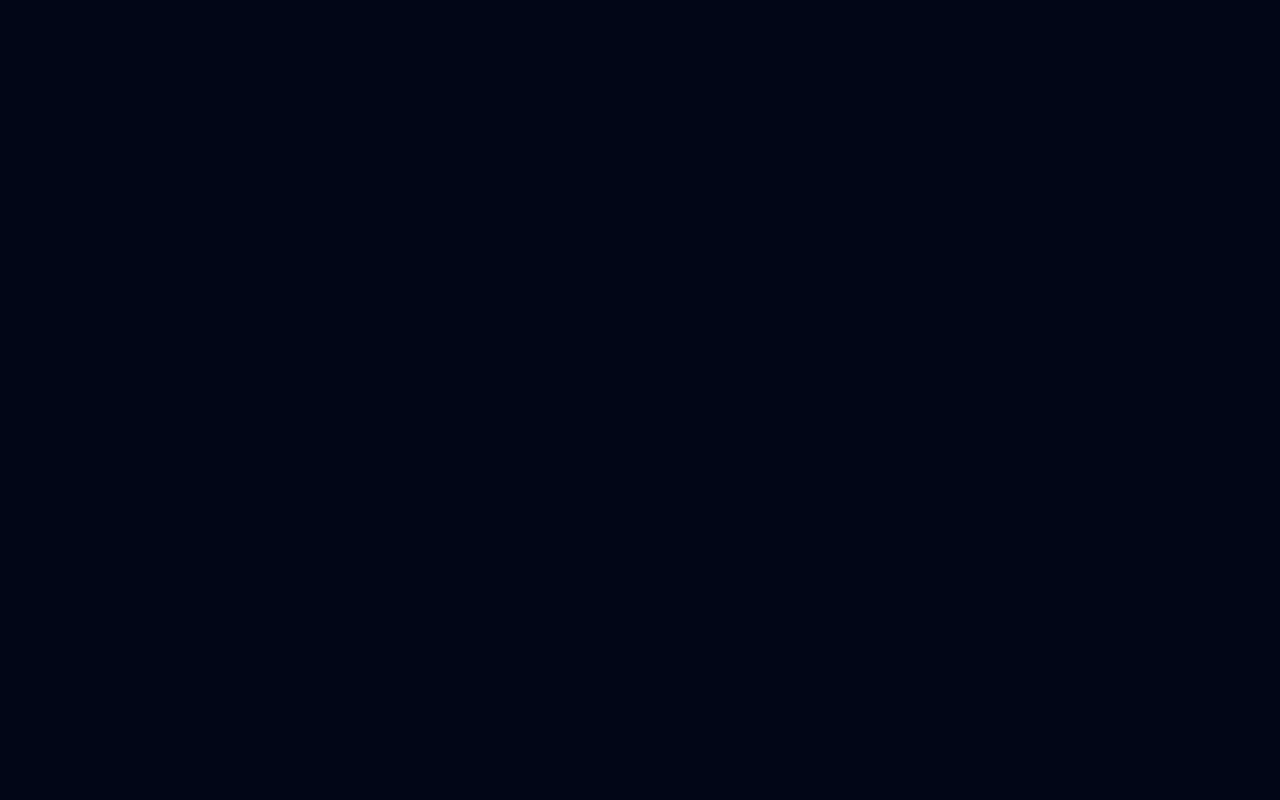
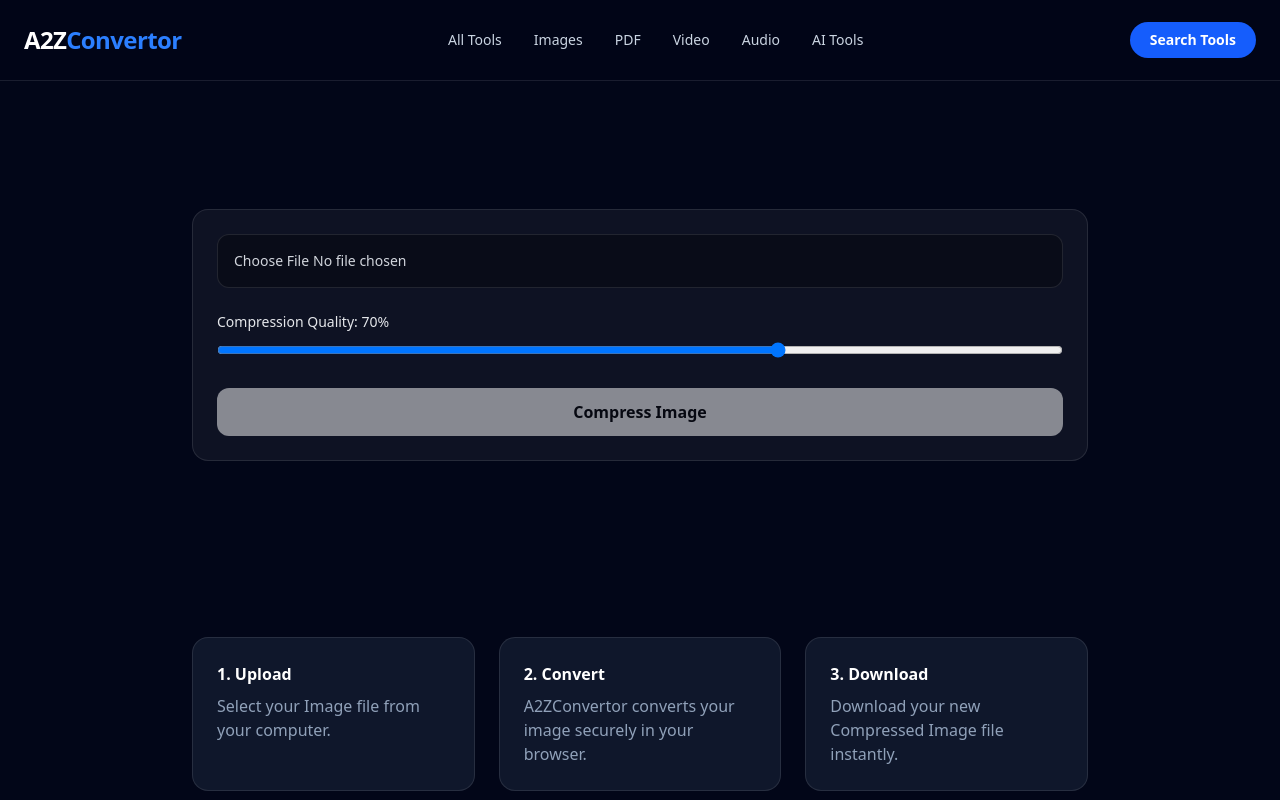
Before and after one commit to gigsbay/a2zconvertor, a Next.js app: page /convert/compress-image in a window 1280 px wide. Before the commit this address had no page. Shown: the top 800 px of the page. Built offline with nearby package versions, Linux system fonts and the light colour scheme.

Commit message:
Improve site metadata and SEO

```diff
--- a/app/convert/[slug]/page.tsx
+++ b/app/convert/[slug]/page.tsx
@@ -3,6 +3,7 @@
 import Navbar from "@/components/layout/Navbar";
 import Footer from "@/components/layout/Footer";
 import ImageConverter from "@/components/converters/ImageConverter";
+import ImageCompressor from "@/components/ImageCompressor";
 import { getToolBySlug, tools } from "@/data/tools";
 export async function generateMetadata({
   params,
@@ -11,6 +12,9 @@
 }): Promise<Metadata> {
   const { slug } = await params;
   const tool = getToolBySlug(slug);
+  console.log("CURRENT SLUG:", slug);
+console.log("ALL TOOLS:", tools.map((tool) => tool.slug));
+console.log("FOUND TOOL:", tool);
 
   if (!tool) {
     return {
@@ -50,6 +54,9 @@
 
       <section className="px-6 py-24">
   <div className="mx-auto max-w-4xl">
+    {tool.slug === "compress-image" ? (
+      <ImageCompressor />
+    ) : (
       <ImageConverter
         title={tool.title}
         inputFormat={tool.inputFormat}
@@ -58,6 +65,7 @@
         outputLabel={tool.outputLabel}
         description={tool.description}
       />
+    )}
   </div>
 </section>
 
--- a/app/layout.tsx
+++ b/app/layout.tsx
@@ -13,8 +13,50 @@
 });
 
 export const metadata: Metadata = {
-  title: "Create Next App",
-  description: "Generated by create next app",
+  metadataBase: new URL("https://a2zconvertor.co.uk"),
+
+  title: {
+    default: "A2ZConvertor - Free Online Image Conversion Tools",
+    template: "%s | A2ZConvertor",
+  },
+
+  description:
+    "A2ZConvertor offers free online image conversion and compression tools including JPG to PNG, PNG to JPG, WEBP converters and image compressor tools.",
+
+  keywords: [
+    "image converter",
+    "online image converter",
+    "jpg to png",
+    "png to jpg",
+    "webp to jpg",
+    "webp to png",
+    "compress image",
+    "image compressor",
+    "free online tools",
+    "A2ZConvertor",
+  ],
+
+  openGraph: {
+    title: "A2ZConvertor - Free Online Image Conversion Tools",
+    description:
+      "Convert and compress images online for free with fast, browser-based tools.",
+    url: "https://a2zconvertor.co.uk",
+    siteName: "A2ZConvertor",
+    type: "website",
+    locale: "en_GB",
+  },
+
+  twitter: {
+    card: "summary_large_image",
+    title: "A2ZConvertor - Free Online Image Conversion Tools",
+    description:
+      "Convert JPG, PNG, WEBP and compress images online for free.",
+  },
+
+  robots: {
+    index: true,
+    follow: true,
+  },
 };
 
 export default function RootLayout({
--- a/app/page.tsx
+++ b/app/page.tsx
@@ -1,5 +1,7 @@
 import Navbar from "@/components/layout/Navbar";
 import Hero from "@/components/home/Hero";
+import FeaturedTools from "@/components/home/FeaturedTools";
+import Stats from "@/components/home/Stats";
 import Categories from "@/components/home/Categories";
 import PopularTools from "@/components/home/PopularTools";
 import Footer from "@/components/layout/Footer";
@@ -9,8 +11,13 @@
     <main className="min-h-screen bg-slate-950 text-white">
       <Navbar />
       <Hero />
+
+      <FeaturedTools />
+      <Stats />
+
       <Categories />
       <PopularTools />
+
       <Footer />
     </main>
   );
--- /dev/null
+++ b/app/robots.ts
@@ -0,0 +1,13 @@
+import type { MetadataRoute } from "next";
+
+export default function robots(): MetadataRoute.Robots {
+  const baseUrl = "https://a2zconvertor.co.uk";
+
+  return {
+    rules: {
+      userAgent: "*",
+      allow: "/",
+    },
+    sitemap: `${baseUrl}/sitemap.xml`,
+  };
+}
--- /dev/null
+++ b/app/sitemap.ts
@@ -0,0 +1,30 @@
+import type { MetadataRoute } from "next";
+import { tools } from "@/data/tools";
+
+export default function sitemap(): MetadataRoute.Sitemap {
+  const baseUrl = "https://a2zconvertor.co.uk";
+
+  const staticPages: MetadataRoute.Sitemap = [
+    {
+      url: baseUrl,
+      lastModified: new Date(),
+      changeFrequency: "weekly",
+      priority: 1,
+    },
+    {
+      url: `${baseUrl}/tools`,
+      lastModified: new Date(),
+      changeFrequency: "weekly",
+      priority: 0.9,
+    },
+  ];
+
+  const toolPages: MetadataRoute.Sitemap = tools.map((tool) => ({
+    url: `${baseUrl}/convert/${tool.slug}`,
+    lastModified: new Date(),
+    changeFrequency: "monthly",
+    priority: 0.8,
+  }));
+
+  return [...staticPages, ...toolPages];
+}
--- /dev/null
+++ b/components/ImageCompressor.tsx
@@ -0,0 +1,132 @@
+"use client";
+
+import { useState } from "react";
+
+export default function ImageCompressor() {
+  const [file, setFile] = useState<File | null>(null);
+  const [quality, setQuality] = useState(70);
+  const [originalSize, setOriginalSize] = useState<number | null>(null);
+  const [compressedSize, setCompressedSize] = useState<number | null>(null);
+  const [downloadUrl, setDownloadUrl] = useState<string | null>(null);
+
+  function formatSize(bytes: number) {
+    if (bytes < 1024 * 1024) {
+      return `${(bytes / 1024).toFixed(1)} KB`;
+    }
+    return `${(bytes / (1024 * 1024)).toFixed(2)} MB`;
+  }
+
+  async function compressImage() {
+    if (!file) return;
+
+    setOriginalSize(file.size);
+
+    const imageBitmap = await createImageBitmap(file);
+
+    const canvas = document.createElement("canvas");
+    canvas.width = imageBitmap.width;
+    canvas.height = imageBitmap.height;
+
+    const ctx = canvas.getContext("2d");
+    if (!ctx) return;
+
+    ctx.drawImage(imageBitmap, 0, 0);
+
+    canvas.toBlob(
+      (blob) => {
+        if (!blob) return;
+
+        setCompressedSize(blob.size);
+
+        const url = URL.createObjectURL(blob);
+        setDownloadUrl(url);
+      },
+      "image/jpeg",
+      quality / 100
+    );
+  }
+
+  const saving =
+    originalSize && compressedSize
+      ? Math.round(((originalSize - compressedSize) / originalSize) * 100)
+      : null;
+
+  return (
+    <div className="mt-8 rounded-2xl border border-white/10 bg-white/5 p-6">
+      <div className="flex flex-col gap-6">
+        <input
+          type="file"
+          accept="image/jpeg,image/png,image/webp"
+          onChange={(e) => {
+            const selected = e.target.files?.[0] || null;
+            setFile(selected);
+            setOriginalSize(selected ? selected.size : null);
+            setCompressedSize(null);
+            setDownloadUrl(null);
+          }}
+          className="block w-full cursor-pointer rounded-xl border border-white/10 bg-black/30 p-4 text-sm text-gray-300"
+        />
+
+        <div>
+          <label className="mb-2 block text-sm font-medium text-gray-200">
+            Compression Quality: {quality}%
+          </label>
+
+          <input
+            type="range"
+            min="10"
+            max="100"
+            value={quality}
+            onChange={(e) => setQuality(Number(e.target.value))}
+            className="w-full"
+          />
+        </div>
+
+        <button
+          onClick={compressImage}
+          disabled={!file}
+          className="rounded-xl bg-white px-6 py-3 font-semibold text-black disabled:cursor-not-allowed disabled:opacity-50"
+        >
+          Compress Image
+        </button>
+
+        {originalSize && (
+          <div className="grid gap-4 md:grid-cols-3">
+            <div className="rounded-xl bg-black/30 p-4">
+              <p className="text-sm text-gray-400">Original Size</p>
+              <p className="text-xl font-bold text-white">
+                {formatSize(originalSize)}
+              </p>
+            </div>
+
+            {compressedSize && (
+              <div className="rounded-xl bg-black/30 p-4">
+                <p className="text-sm text-gray-400">Compressed Size</p>
+                <p className="text-xl font-bold text-white">
+                  {formatSize(compressedSize)}
+                </p>
+              </div>
+            )}
+
+            {saving !== null && (
+              <div className="rounded-xl bg-black/30 p-4">
+                <p className="text-sm text-gray-400">Saved</p>
+                <p className="text-xl font-bold text-white">{saving}%</p>
+              </div>
+            )}
+          </div>
+        )}
+
+        {downloadUrl && (
+          <a
+            href={downloadUrl}
+            download="compressed-image.jpg"
+            className="rounded-xl bg-green-500 px-6 py-3 text-center font-semibold text-black"
+          >
+            Download Compressed Image
+          </a>
+        )}
+      </div>
+    </div>
+  );
+}
--- /dev/null
+++ b/components/home/FeaturedTools.tsx
@@ -0,0 +1,58 @@
+import Link from "next/link";
+
+const featuredTools = [
+  {
+    name: "Compress Image",
+    slug: "compress-image",
+    description: "Reduce image file size without noticeable quality loss.",
+  },
+  {
+    name: "JPG to PNG",
+    slug: "jpg-to-png",
+    description: "Convert JPG images to PNG format.",
+  },
+  {
+    name: "PNG to JPG",
+    slug: "png-to-jpg",
+    description: "Convert PNG images to JPG format.",
+  },
+  {
+    name: "WEBP to PNG",
+    slug: "webp-to-png",
+    description: "Convert WEBP images to PNG format.",
+  },
+];
+
+export default function FeaturedTools() {
+  return (
+    <section className="px-6 py-20">
+      <div className="mx-auto max-w-6xl">
+        <h2 className="mb-4 text-center text-4xl font-black">
+          Featured Tools
+        </h2>
+
+        <p className="mb-12 text-center text-slate-400">
+          Most popular image conversion and optimization tools.
+        </p>
+
+        <div className="grid gap-6 md:grid-cols-2 lg:grid-cols-4">
+          {featuredTools.map((tool) => (
+            <Link
+              key={tool.slug}
+              href={`/convert/${tool.slug}`}
+              className="rounded-2xl border border-white/10 bg-slate-900 p-6 transition hover:border-blue-500/60"
+            >
+              <h3 className="mb-3 text-xl font-bold">
+                {tool.name}
+              </h3>
+
+              <p className="text-sm text-slate-400">
+                {tool.description}
+              </p>
+            </Link>
+          ))}
+        </div>
+      </div>
+    </section>
+  );
+}
--- /dev/null
+++ b/components/home/Stats.tsx
@@ -0,0 +1,43 @@
+export default function Stats() {
+  const stats = [
+    {
+      value: "7+",
+      label: "Free Tools",
+    },
+    {
+      value: "100%",
+      label: "Browser Based",
+    },
+    {
+      value: "0",
+      label: "Upload Limits",
+    },
+    {
+      value: "Fast",
+      label: "Processing",
+    },
+  ];
+
+  return (
+    <section className="px-6 py-20">
+      <div className="mx-auto max-w-6xl">
+        <div className="grid gap-6 md:grid-cols-4">
+          {stats.map((stat) => (
+            <div
+              key={stat.label}
+              className="rounded-2xl border border-white/10 bg-slate-900 p-8 text-center"
+            >
+              <div className="mb-2 text-4xl font-black">
+                {stat.value}
+              </div>
+
+              <div className="text-slate-400">
+                {stat.label}
+              </div>
+            </div>
+          ))}
+        </div>
+      </div>
+    </section>
+  );
+}
--- a/data/tools.ts
+++ b/data/tools.ts
@@ -71,6 +71,18 @@
   outputLabel: "WEBP",
   category: "Image Tools",
 },
+{
+  slug: "compress-image",
+  name: "Compress Image",
+  title: "Compress Image Online",
+  description:
+    "Reduce image file size online for free while keeping good quality.",
+  inputFormat: "image",
+  inputLabel: "Image",
+  outputFormat: "compressed",
+  outputLabel: "Compressed Image",
+  category: "Image Tools",
+},
 ];
 
 export const popularTools = tools;
```
Lines whose indentation alone changed are shown as unchanged.
